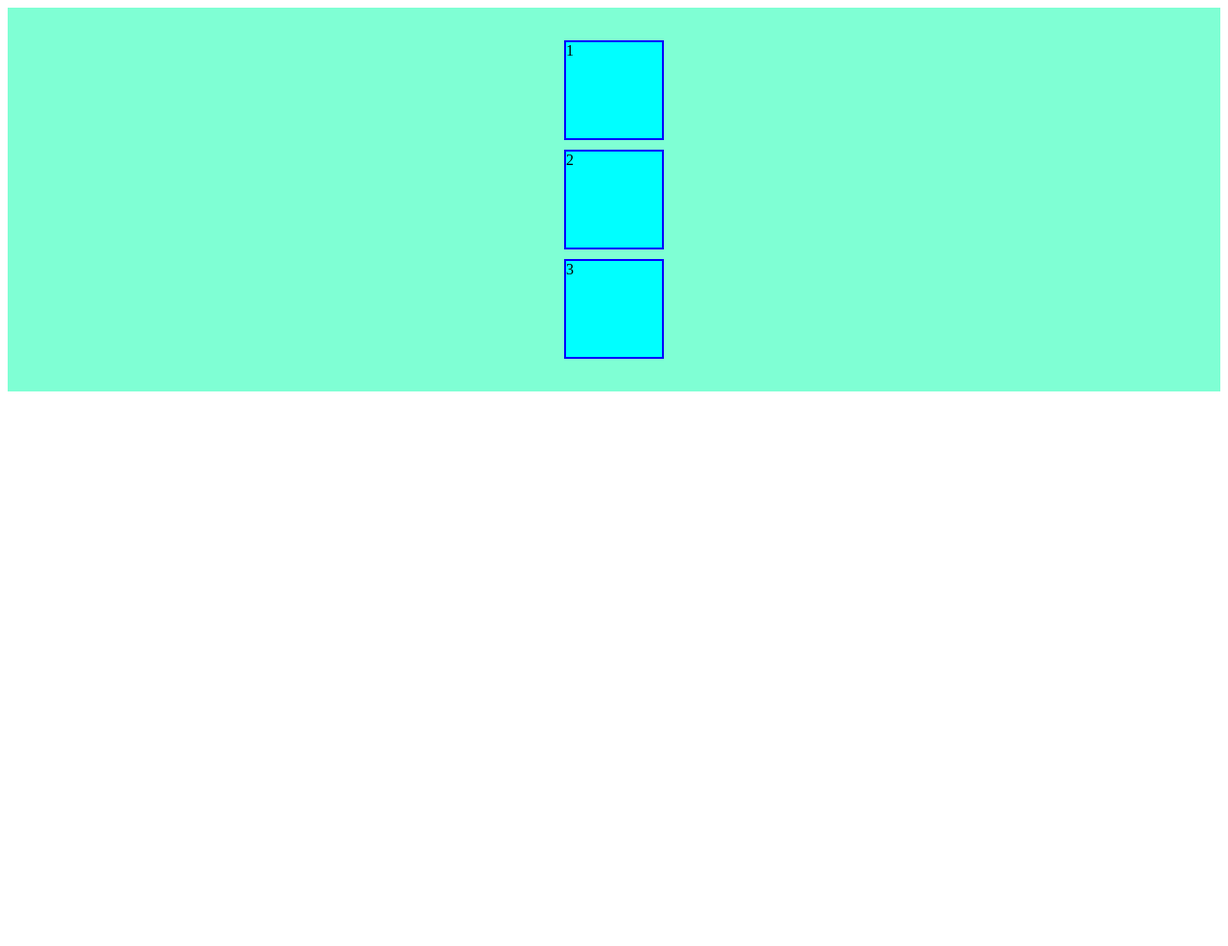
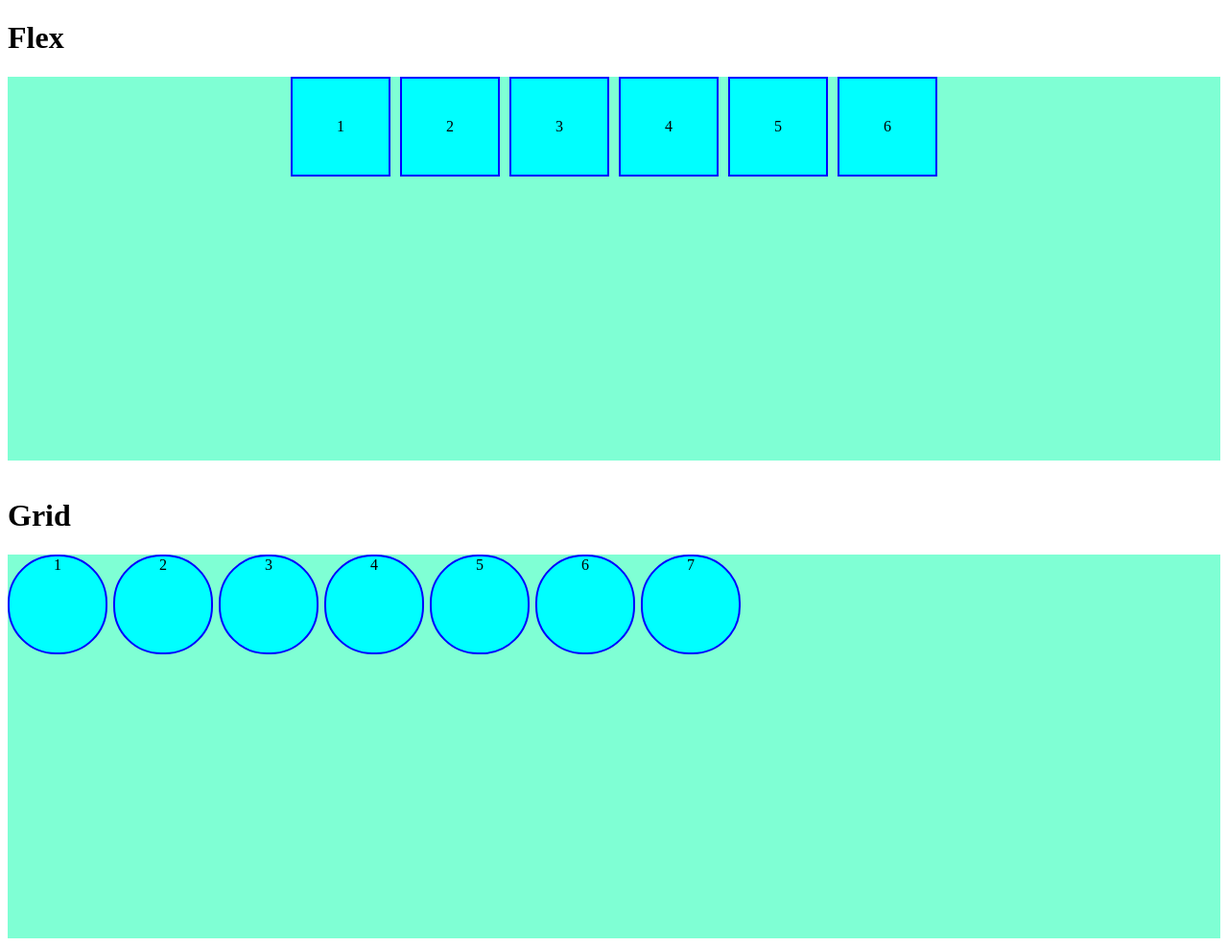
Before and after one commit to tstmihir/WebPractice, a plain HTML site: page test_1.html in a window 1280 px wide. Shown: the whole page at 96% size. Before the commit the page ends 800 px from the top, so only its background shows below. Drawn offline with Linux system fonts and the light colour scheme.

Commit message:
CSS selector practice

```diff
--- a/test_1.html
+++ b/test_1.html
@@ -10,23 +10,59 @@
             background-color: aquamarine;
             display: flex;
             gap: 10px;
-            flex-direction: column;
-            align-items: center;
+            /* flex-direction: column; */
+            /* align-items: flex-start; */
             justify-content: center;
+            flex-wrap: wrap;
         }
         .square{
             border: 2px solid blue;
             background-color: aqua;
+            display: flex;
+            align-items: center;
+            justify-content: center;
             height: 100px;
             width: 100px;
+        }
+        .container-grid{
+            height: 50vh;
+            display: grid;
+            grid-template-columns: repeat(auto-fill,100px);
+            /* grid-template-columns: repeat(2,100px 1fr); */
+            /* grid-template-columns: 1fr 1fr; */
+            gap: 10px;
+            background-color: aquamarine;
+        }
+        .circle{
+            background-color: aqua;
+            border: 2px solid blue;
+            border-radius: 50px;
+            height: 100px;
+            width: 100px;
+            text-align: center;
         }
     </style>
 </head>
 <body>
+    <h1>Flex</h1>
     <div class="container">
         <div class="square">1</div>
         <div class="square">2</div>
         <div class="square">3</div>
+        <div class="square">4</div>
+        <div class="square">5</div>
+        <div class="square">6</div>
+    </div>
+<br>
+<h1>Grid</h1>
+    <div class="container-grid">
+        <div class="circle">1</div>
+        <div class="circle">2</div>
+        <div class="circle">3</div>
+        <div class="circle">4</div>
+        <div class="circle">5</div>
+        <div class="circle">6</div>
+        <div class="circle">7</div>
     </div>
 </body>
 </html>
```
Also changed, not shown: test_2.html (added, +47 -0 lines).
